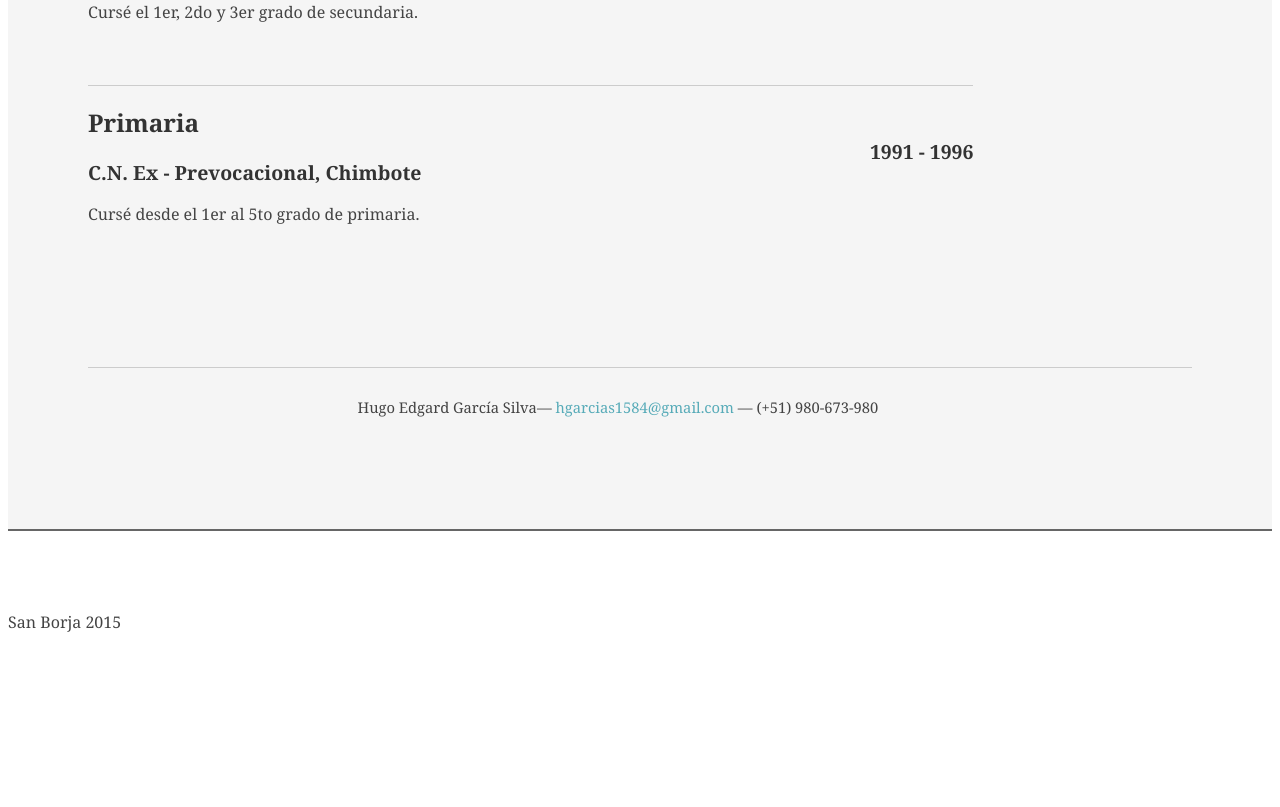
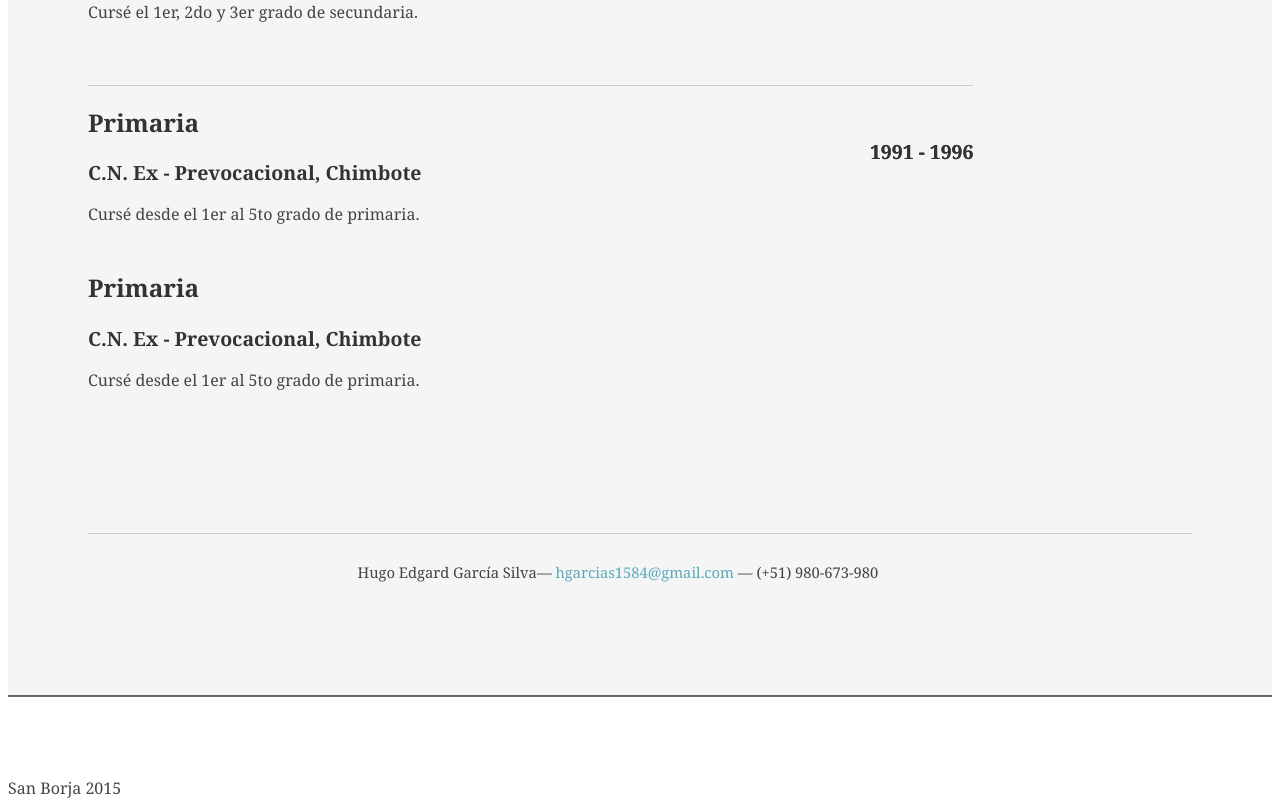
Before and after one commit to hugogs/ProyectoGit, a plain HTML site: page index.html in a window 1280 px wide. Shown: the part 3563-4370 px from the top of the page. Before the commit the page ends 4204 px from the top, so only its background shows below. Drawn offline with Linux system fonts and the light colour scheme; files that its build step writes are made by us from their sources; a small style sheet from the web is missing; files whose address does not match are found by name.

Commit message:
Esta es la segunda verison

```diff
--- a/Styles/estilos.css
+++ b/Styles/estilos.css
@@ -2,6 +2,7 @@ a {
 	color: #57ABB8;
 	font-weight: bolt;
 	text-decoration: none;/*quitar linea a los enlaces*/
+	/* La primera linea de prueba*/
 }
 
 a:hover {
--- a/index.html
+++ b/index.html
@@ -190,6 +190,10 @@
 								<h4>1991 - 1996</h4>
 								<h3>C.N. Ex - Prevocacional, Chimbote</h3>
 								<p>Cursé desde el 1er al 5to grado de primaria. </p>
+								<h2>Primaria</h2>
+								<h4>1991 - 1996</h4>
+								<h3>C.N. Ex - Prevocacional, Chimbote</h3>
+								<p>Cursé desde el 1er al 5to grado de primaria. </p>
 							</div>
 						</div>
 					</div>
```
